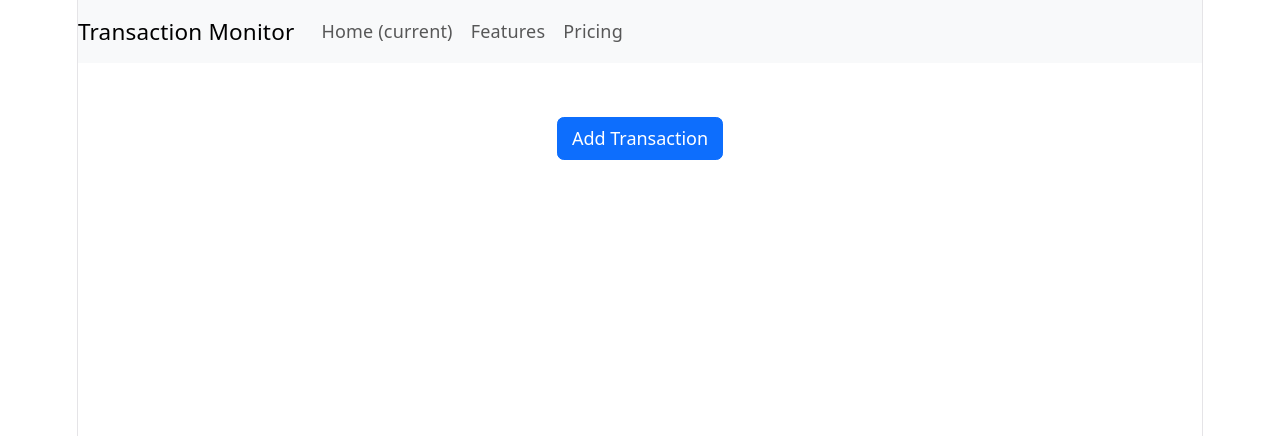
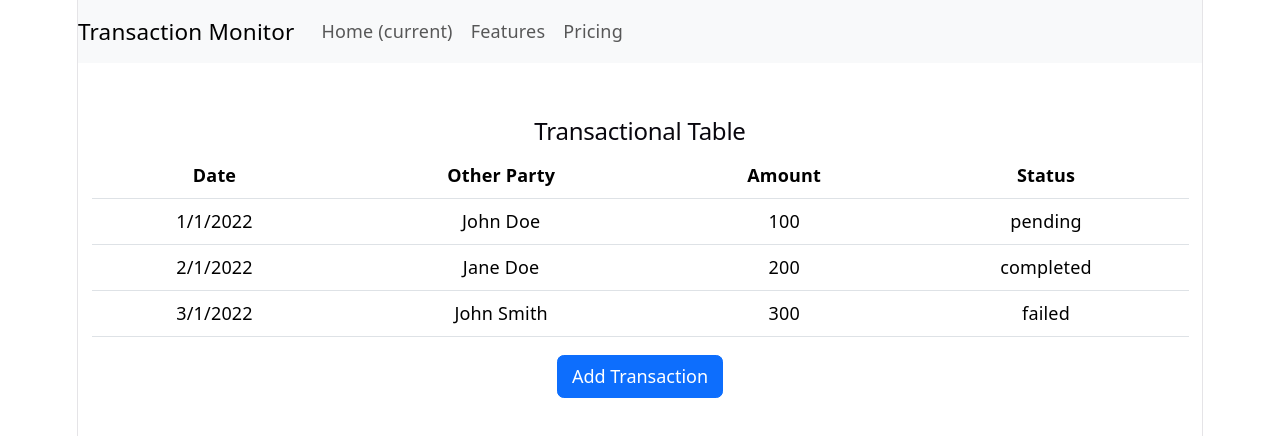
Before and after one commit to Mandla7784/The-Live-Transaction-Monitor, a React (Vite) app in the folder The/: page / in a window 1280 px wide. Shown: the top 436 px of the page. Built offline with nearby package versions, Linux system fonts and the light colour scheme.

Commit message:
Refactored TransactionalTable to render transaction rows from mock data and update mockData.js export

```diff
--- a/The/src/App.jsx
+++ b/The/src/App.jsx
@@ -1,7 +1,7 @@
 
 import './App.css';
 import Navbar from './components/Navbar';
-
+import TransactionalTable from './components/TransactionalTable';
 
 function App() {
 
@@ -10,6 +10,7 @@ function App() {
     <div>
       <Navbar />
     <div className="container mt-5">
+      <TransactionalTable />
 
       <button className="btn btn-primary">Add Transaction </button>
     </div>
--- a/The/src/components/TransactionalTable.jsx
+++ b/The/src/components/TransactionalTable.jsx
@@ -19,6 +19,14 @@ function TransactionalTable() {
         </thead>
         <tbody>
           {/* I will Render transaction rows here */}
+          {mockTransactions.map((transaction, index) => (
+            <tr key={index}>
+              <td>{transaction.date.toLocaleDateString()}</td>
+              <td>{transaction.otherParty}</td>
+              <td>{transaction.amount}</td>
+              <td>{transaction.status}</td>
+            </tr>
+          ))}
         </tbody>
       </table>
     </div>
--- a/The/src/components/mockData.js
+++ b/The/src/components/mockData.js
@@ -1,4 +1,4 @@
-export  const mockTransactions = [
+ const mockTransactions = [
   {
     date: new Date("2022-01-01"),
     otherParty: "John Doe",
@@ -18,3 +18,5 @@ export  const mockTransactions = [
     status: "failed"
   },
 ];
+
+export default mockTransactions
```
